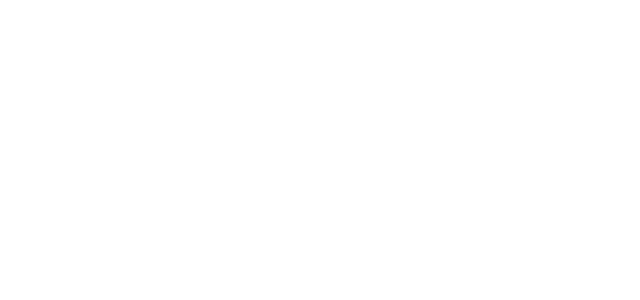
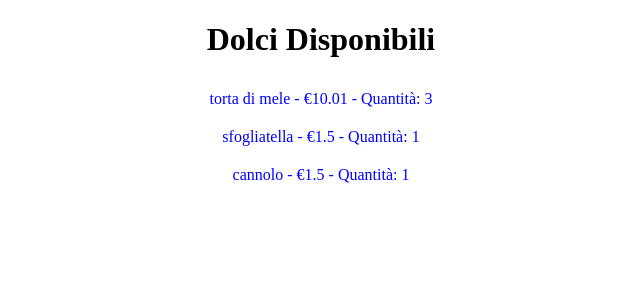
Before and after one commit to DavideTarantino/test_Digivents, a Vue app: page / in a window 1280 px wide. Shown: the top 300 px of the page, without its empty margins (319-959 px from the left). Built offline with nearby package versions, Linux system fonts and the light colour scheme; data requests are answered from the project's data file.

Commit message:
basic data display

```diff
--- a/package.json
+++ b/package.json
@@ -9,6 +9,7 @@
     "preview": "vite preview"
   },
   "dependencies": {
+    "axios": "^1.7.2",
     "vue": "^3.4.21"
   },
   "devDependencies": {
--- a/src/App.vue
+++ b/src/App.vue
@@ -1,9 +1,9 @@
 <script setup>
-
+  import HomePage from './components/HomePage.vue';
 </script>
 
 <template>
-
+<HomePage/>
 </template>
 
 <style scoped>
--- /dev/null
+++ b/src/components/HomePage.vue
@@ -0,0 +1,43 @@
+<template>
+  <div class="home">
+    <h1>Dolci Disponibili</h1>
+    <ul>
+      <li v-for="dolce in dolci" :key="dolce.id">
+        {{ dolce.nome }} - €{{ dolce.prezzo }} - Quantità: {{ dolce.quantita }}
+      </li>
+    </ul>
+  </div>
+</template>
+
+<script>
+import api from '../services/api';
+
+export default {
+  name: 'HomePage',
+  data() {
+    return {
+      dolci: []
+    };
+  },
+  methods: {},
+  created() {
+    api.getDolci().then(data => {
+      console.log('Dati ricevuti nel componente:', data);
+      this.dolci = data})
+    }
+};
+</script>
+
+<style scoped>
+.home{
+  text-align: center;
+}
+ul {
+  list-style-type: none;
+  padding: 0;
+  color: blue;
+}
+li {
+  padding: 10px 0;
+}
+</style>
--- /dev/null
+++ b/src/services/api.js
@@ -0,0 +1,24 @@
+import axios from 'axios';
+
+const apiClient = axios.create({
+  baseURL: 'http://localhost:3000',
+  withCredentials: false,
+  headers: {
+    'Accept': 'application/json',
+    'Content-Type': 'application/json'
+  }
+});
+
+export default {
+  getDolci() {
+    return apiClient.get('/dolci')
+      .then(response => {
+        console.log('Dati ricevuti da API:', response.data);
+        return response.data; // Assicurati di restituire solo i dati
+      })
+      .catch(error => {
+        console.error('Errore nel recupero dei dati:', error);
+        throw error;
+      });
+  }
+};
```
Also changed, not shown: src/components/HelloWorld.vue (deleted, +0 -11 lines), 1 other file (tests, documents, lock files or other folders).
